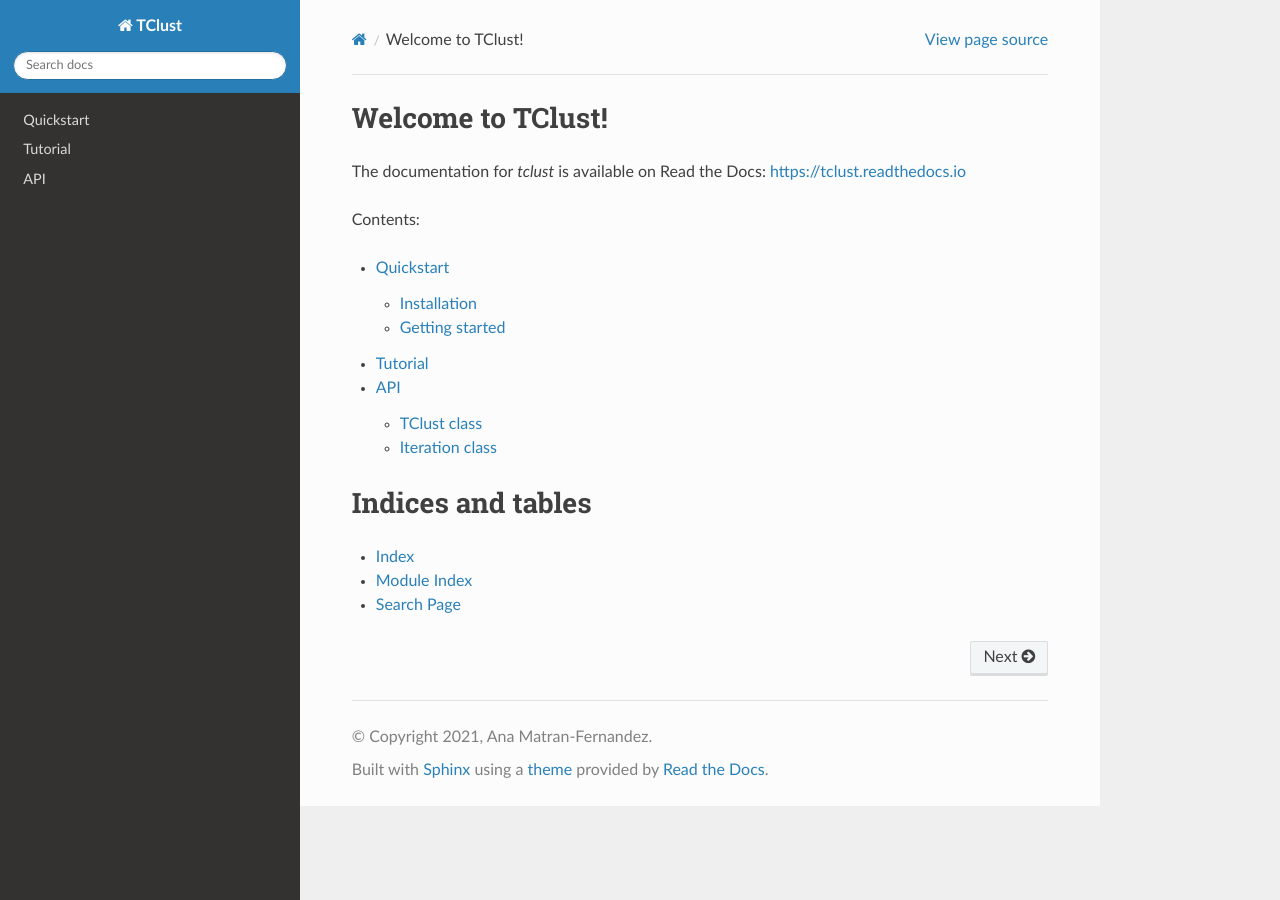
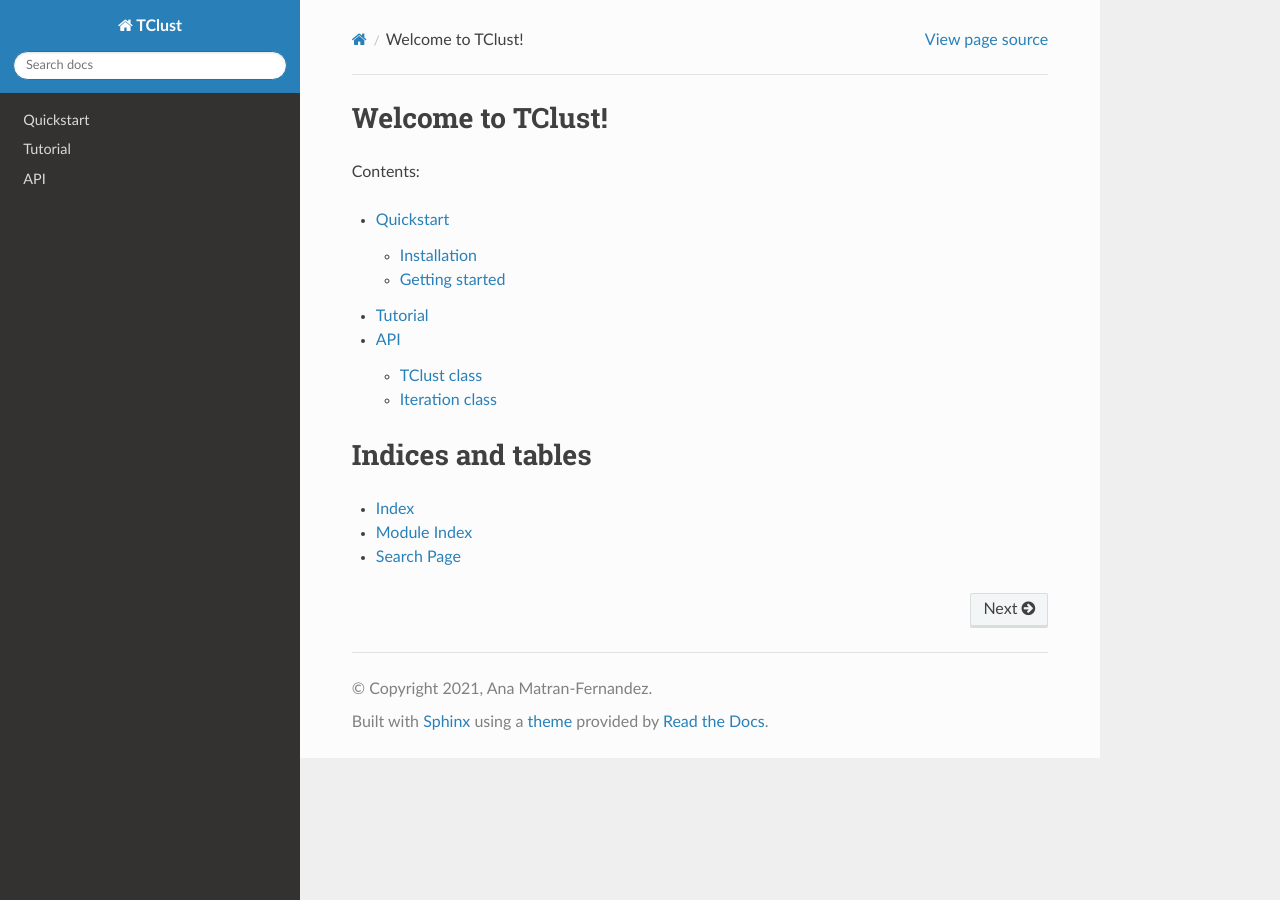
Before and after one commit to albanda/tclust, a Sphinx documentation site: the page built from docs/index.rst, in a window 1280 px wide. Built offline with Sphinx 7.4.7 and the Read the Docs theme 2.0.0, drawn with Linux system fonts in a browser that asks for light colours.

Commit message:
Added link to Read the docs on README

```diff
--- a/docs/index.rst
+++ b/docs/index.rst
@@ -5,8 +5,6 @@
 
 Welcome to TClust!
 ==================================
-
-The documentation for `tclust` is available on Read the Docs: https://tclust.readthedocs.io
 
 Contents:
 
```
Also changed, not shown: README.md (+2 -0 lines).
